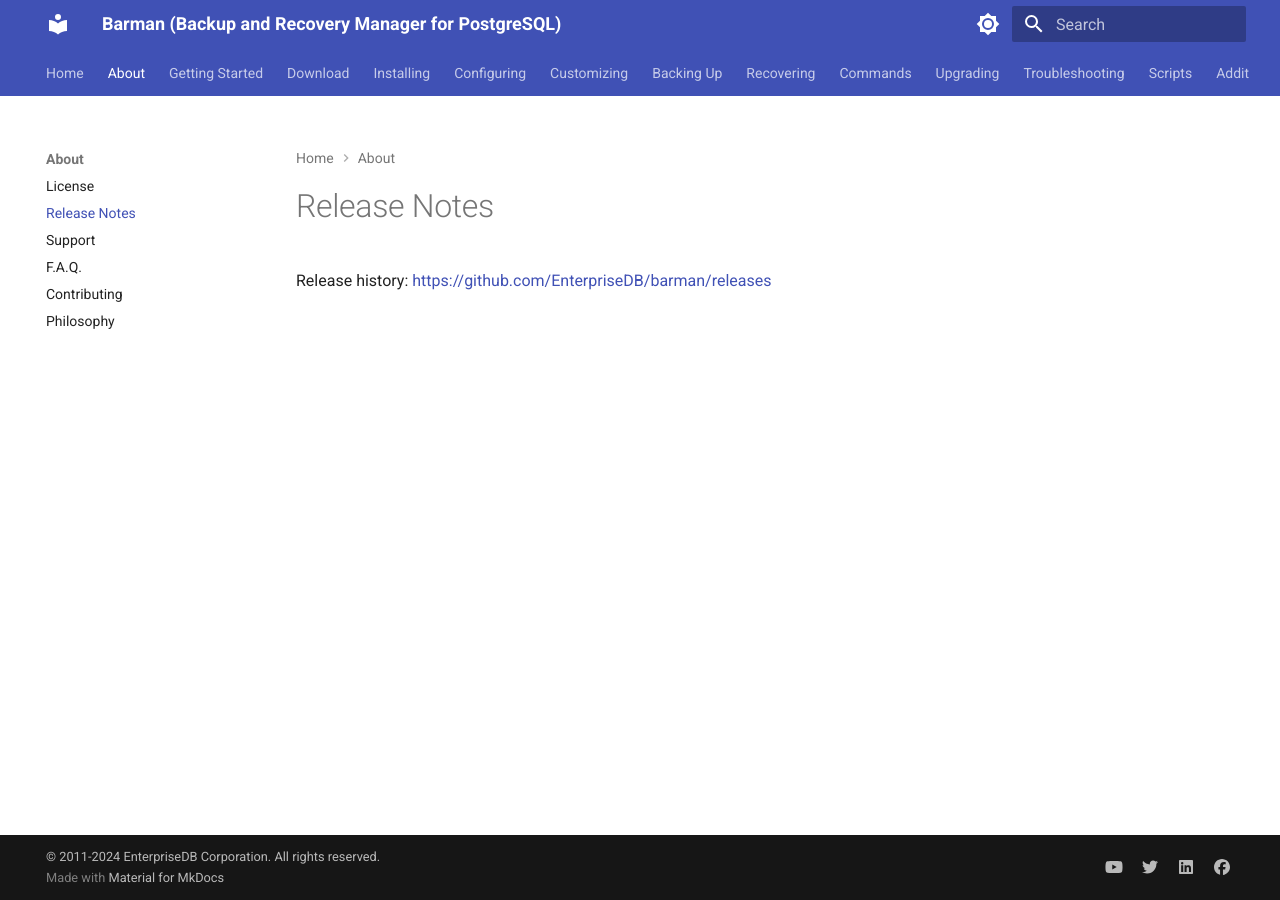
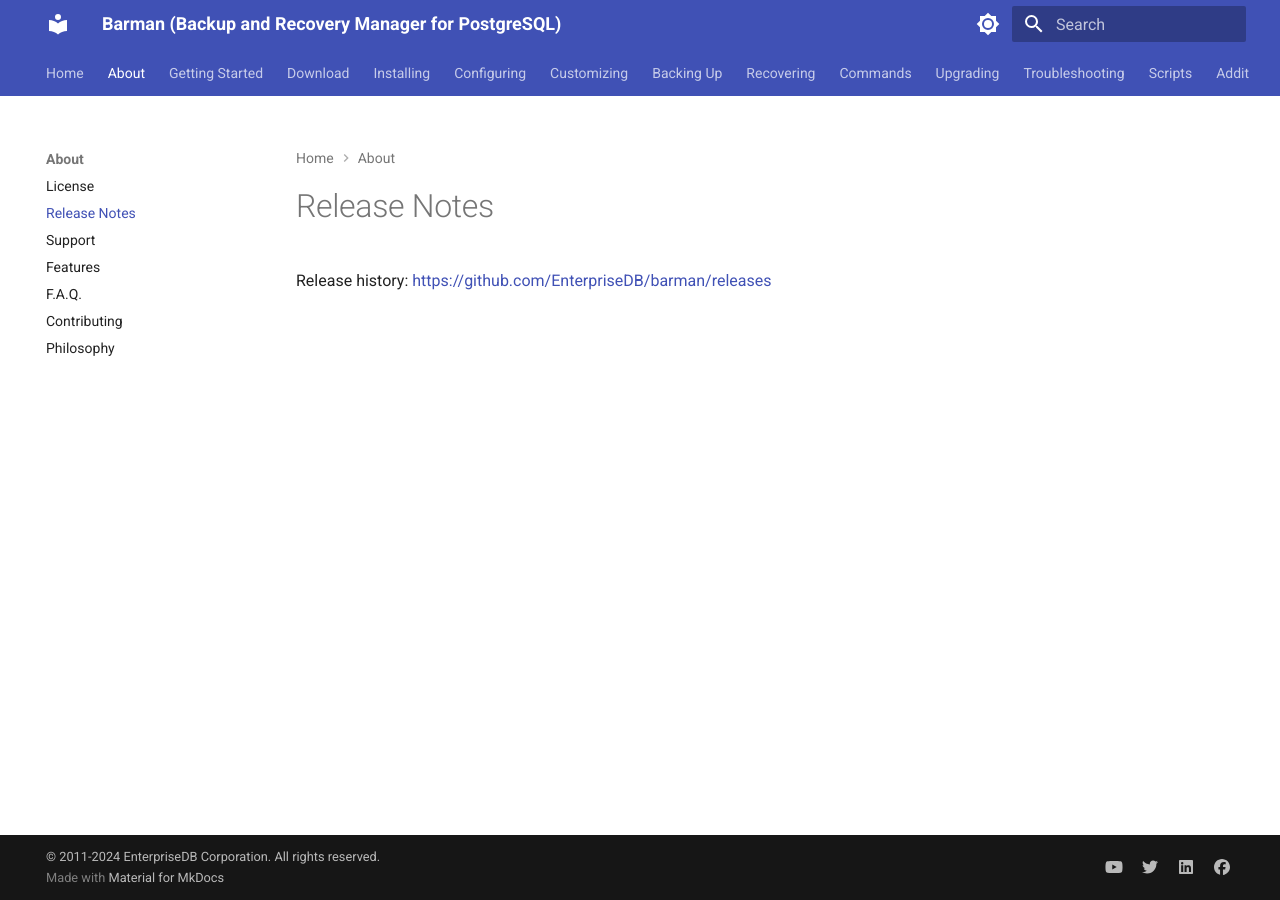
Before and after one commit to piano35-edb/barman-docs-rewrite, an MkDocs documentation site: the page built from docs/release-notes.md, in a window 1280 px wide. Built offline with MkDocs 1.6.1 and Material for MkDocs 9.7.7, drawn with Linux system fonts in a browser that asks for light colours.

Commit message:
add faq / features

```diff
--- a/mkdocs.yml
+++ b/mkdocs.yml
@@ -64,6 +64,7 @@
     - 'License': 'license.md'
     - 'Release Notes': 'release-notes.md'
     - 'Support': 'support.md'
+    - 'Features': 'features.md'
     - 'F.A.Q.': 'faq.md'
     - 'Contributing': 'contributing.md'
     - 'Philosophy': 'philosophy.md'
```
